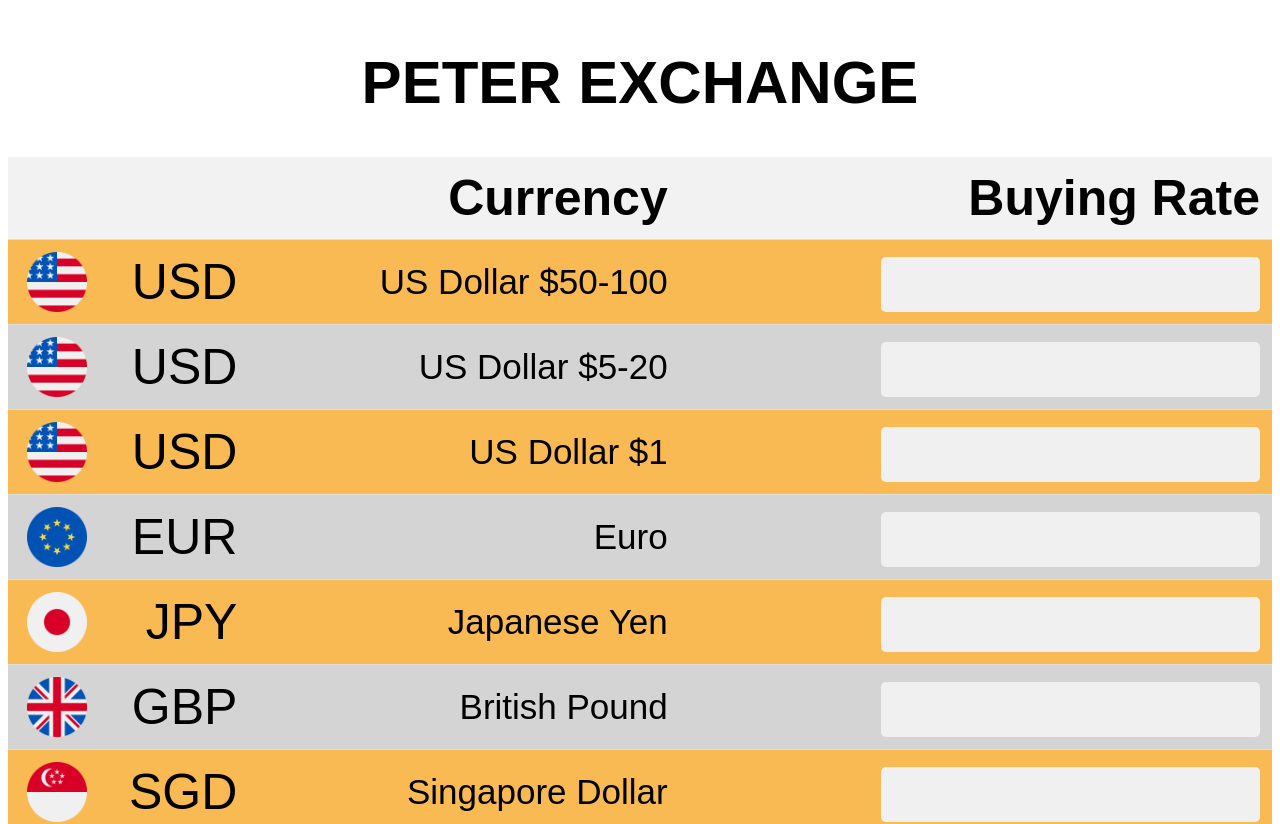
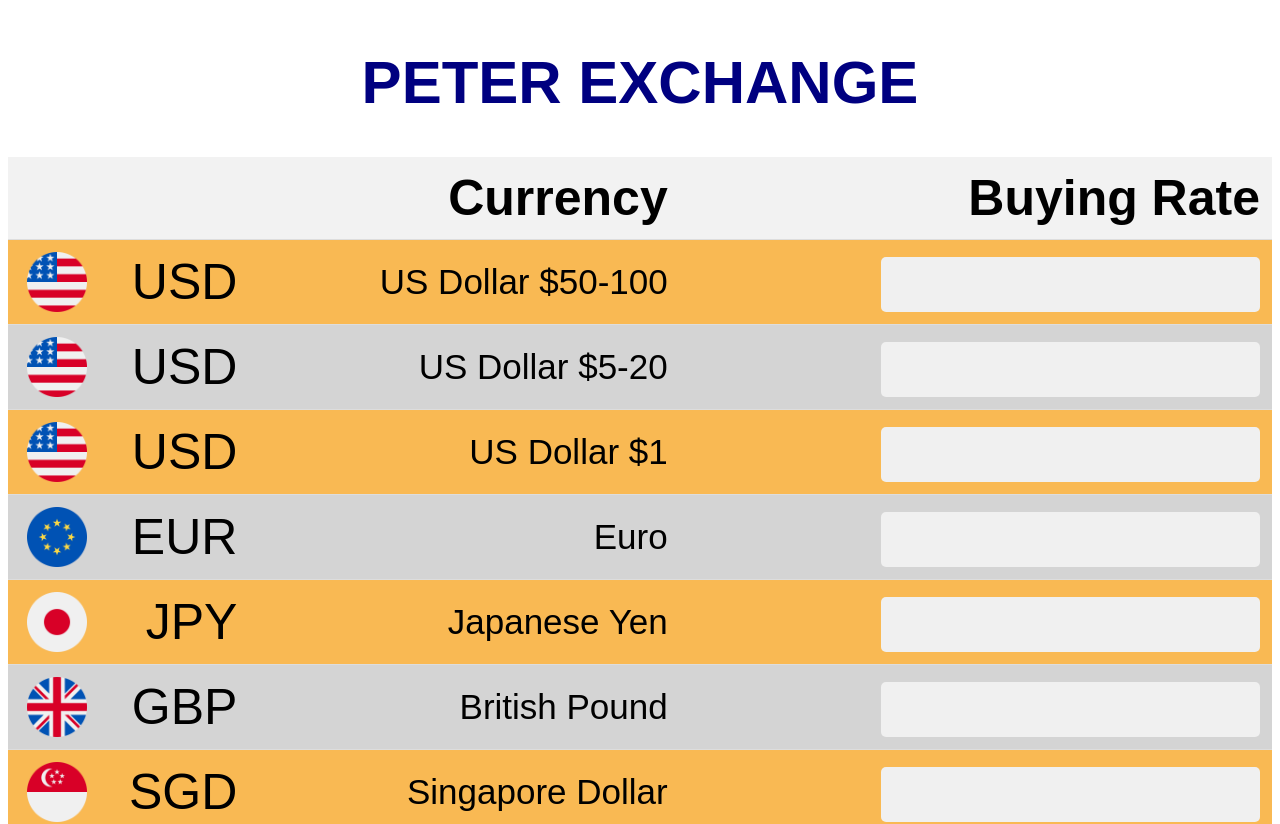
Before and after one commit to realpantagon/PETEX, a React (Create React App) app in the folder petex/: page / in a window 1280 px wide. Shown: the top 824 px of the page. Built offline with nearby package versions, Linux system fonts and the light colour scheme.

Commit message:
navy PeterEX

```diff
--- a/petex/src/index.css
+++ b/petex/src/index.css
@@ -69,4 +69,5 @@ th {
 .PeterExchange {
   position: relative;
   font-size: 60px;
+  color: navy;
 }
```
